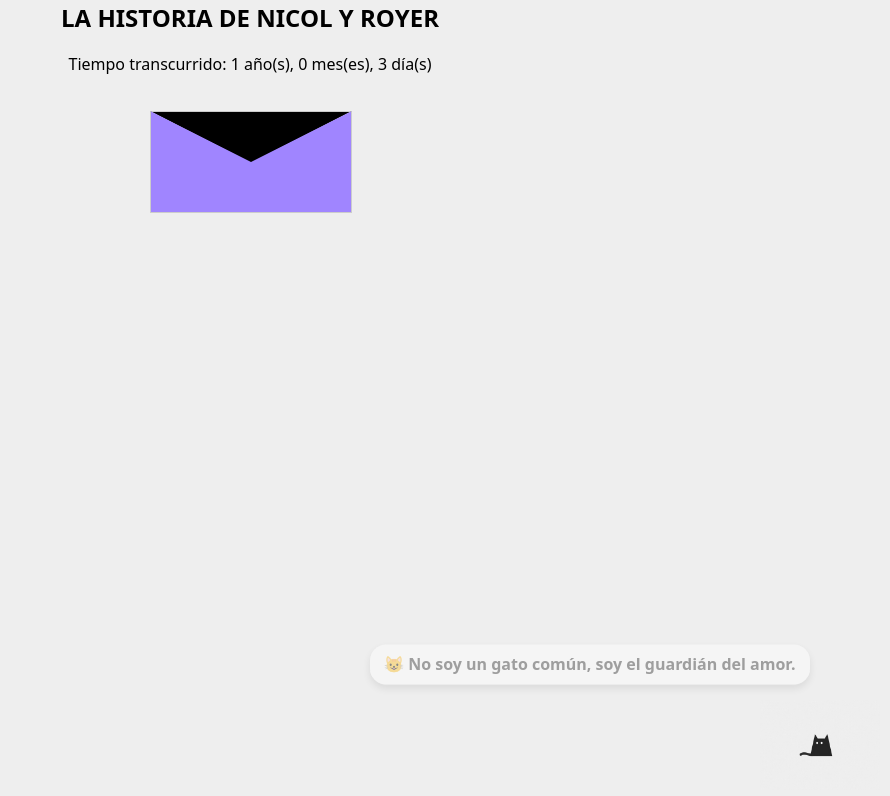
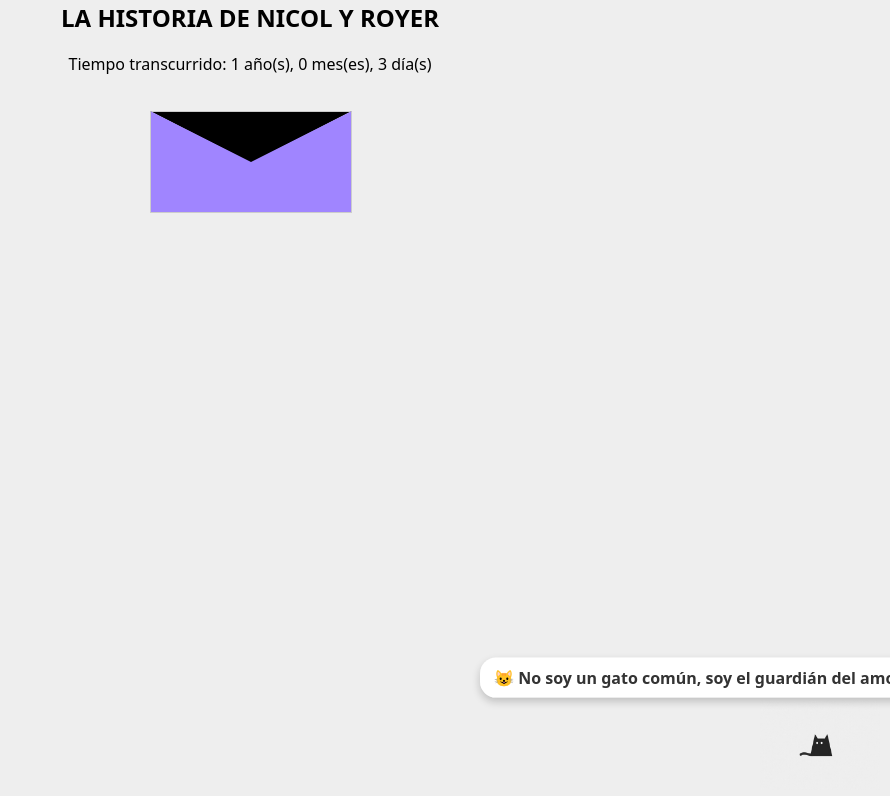
Before and after one commit to RoyerYL/CouplePage, a React (Vite) app: page / in a window 1280 px wide. Both pictures are taken after a click on the picture 1210 px from the left and 745 px from the top of the page. Shown: the top 796 px of the page, without its empty margins (390-1280 px from the left). Built offline with nearby package versions, Linux system fonts and the light colour scheme.

Commit message:
text adaption

```diff
--- a/src/components/LandingPage.jsx
+++ b/src/components/LandingPage.jsx
@@ -34,7 +34,6 @@ function LandingPage() {
     "🕊️ Si existiera una caja del amor perfecto, ustedes ya estarían dentro (y yo también).",
     "🌸 Ustedes me enseñaron que el amor se cuida, como se cuida a un gato feliz."
   ];
-
   useEffect(() => {
     const startDate = new Date('2024-07-19');
     const now = new Date();
@@ -59,31 +58,32 @@ function LandingPage() {
 
   const handleCatClick = (e) => {
     const randomMsg = catMessages[Math.floor(Math.random() * catMessages.length)];
+    const screenWidth = window.innerWidth;
+    const textLength = randomMsg.length;
 
-    // estimar ancho del texto (10px por carácter aprox)
-    const textWidth = randomMsg.length * 10;
-    const screenWidth = window.innerWidth;
+    // estimar ancho del texto (depende del tamaño de pantalla)
+    let textWidth = textLength * 8;
+    if (screenWidth < 600) textWidth = textLength * 6; // más compacto en móvil
 
-    // posición base (cerca del gato)
-    let x = e.clientX - textWidth / 2 - 40;
+    let x = e.clientX - textWidth / 2 - 20;
     const y = e.clientY - 40 - Math.random() * 60;
 
-    // asegurar que no se salga del borde izquierdo ni derecho
-    x = Math.max(20, Math.min(screenWidth - textWidth - 20, x));
+    // asegurar que no se salga del borde
+    x = Math.max(10, Math.min(screenWidth - textWidth - 10, x));
 
     const newMessage = {
       id: Date.now(),
       text: randomMsg,
       x,
-      y
+      y,
+      isLong: textLength > 60 || screenWidth < 500 // mensaje largo o pantalla chica
     };
 
     setFloatingMessages(prev => [...prev, newMessage]);
 
-    // eliminar mensaje después de 3s
     setTimeout(() => {
       setFloatingMessages(prev => prev.filter(msg => msg.id !== newMessage.id));
-    }, 3000);
+    }, 4000);
   };
 
   return (
@@ -92,7 +92,6 @@ function LandingPage() {
       <p>Tiempo transcurrido: {timePassed}</p>
       <EnvelopeWithLetter />
 
-      {/* 🐱 Imagen del gato */}
       <img
         src="/cat.gif"
         alt="Gatito animado"
@@ -100,12 +99,15 @@ function LandingPage() {
         onClick={handleCatClick}
       />
 
-      {/* 💬 Renderiza todos los mensajes activos */}
       {floatingMessages.map(msg => (
         <div
           key={msg.id}
-          className={styles.floatingMessage}
-          style={{ left: msg.x, top: msg.y }}
+          className={`${styles.floatingMessage} ${msg.isLong ? styles.longMessage : ''}`}
+          style={{
+            left: msg.isLong ? '50%' : msg.x,
+            top: msg.y,
+            transform: msg.isLong ? 'translateX(-50%)' : 'none'
+          }}
         >
           {msg.text}
         </div>
--- a/src/components/LandingPage.module.css
+++ b/src/components/LandingPage.module.css
@@ -27,10 +27,19 @@ h2{
   padding: 8px 14px;
   border-radius: 16px;
   box-shadow: 0 4px 8px rgba(0, 0, 0, 0.2);
-  animation: floatUp 3s ease forwards;
+  animation: floatUp 4s ease forwards;
   pointer-events: none;
   white-space: nowrap;
   z-index: 1001;
+  max-width: none;
+}
+
+/* Mensajes largos o en móviles */
+.longMessage {
+  white-space: normal;
+  text-align: center;
+  max-width: 80vw;
+  line-height: 1.2;
 }
 
 @keyframes floatUp {
```
